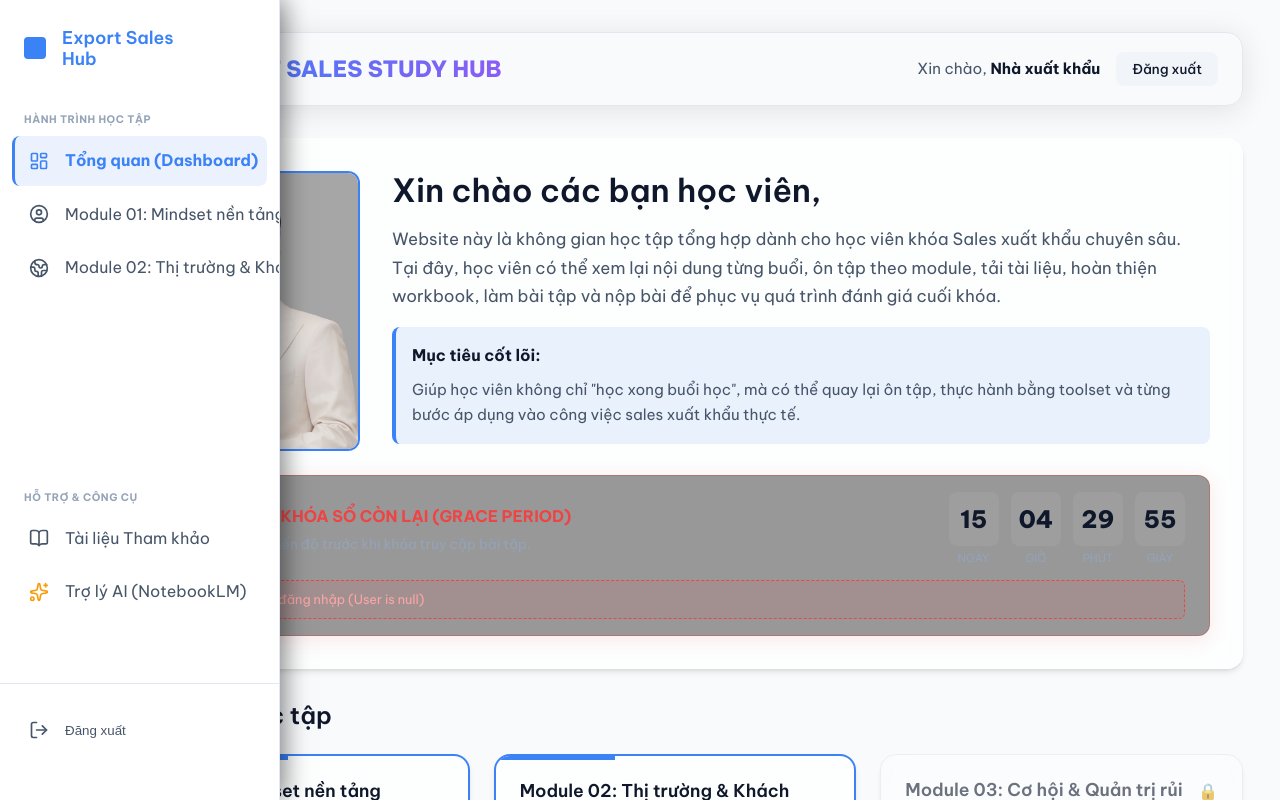
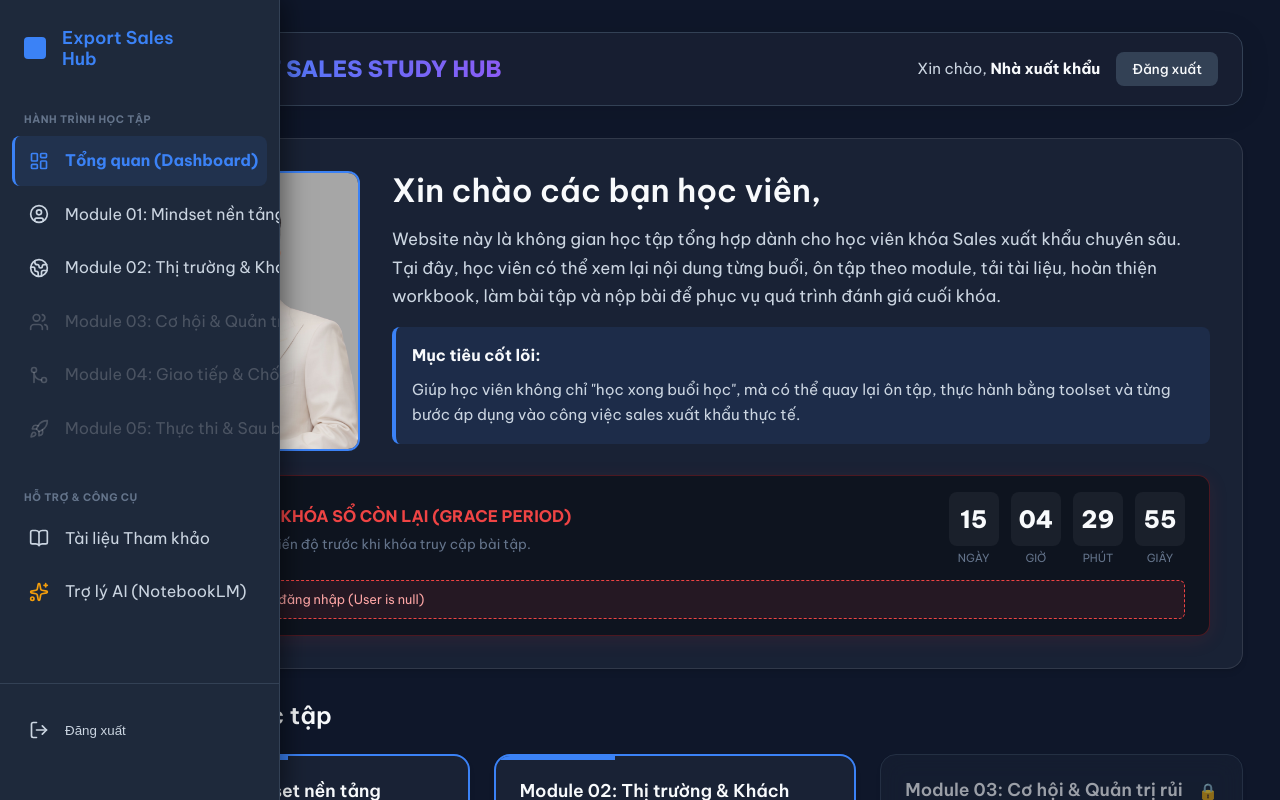
Before and after one commit to nhtrung11794/export-sales-hub, a Next.js app: page / in a window 1280 px wide. Shown: the top 800 px of the page. Built offline with nearby package versions, Linux system fonts and the light colour scheme; no server answers.

Commit message:
style: force dark theme as default globally

```diff
--- a/src/app/globals.css
+++ b/src/app/globals.css
@@ -1,14 +1,14 @@
 @import url('https://fonts.googleapis.com/css2?family=Be+Vietnam+Pro:wght@300;400;500;600;700;800&display=swap');
 
 :root {
-  /* Color Palette - Light Mode */
-  --bg-primary: #f8fafc;
-  --bg-secondary: #ffffff;
-  --bg-tertiary: #f1f5f9;
+  /* Color Palette - Dark Theme Forced (Màu xanh đen) */
+  --bg-primary: #0f172a;
+  --bg-secondary: #1e293b;
+  --bg-tertiary: #334155;
 
-  --text-primary: #0f172a;
-  --text-secondary: #475569;
-  --text-muted: #94a3b8;
+  --text-primary: #f8fafc;
+  --text-secondary: #cbd5e1;
+  --text-muted: #64748b;
 
   --accent-primary: #3b82f6; /* Blue */
   --accent-hover: #2563eb;
@@ -16,14 +16,14 @@
   --accent-warning: #f59e0b; /* Amber */
   --accent-danger: #ef4444; /* Red */
 
-  --border-color: #e2e8f0;
+  --border-color: #334155;
 
   /* Shadows & Effects */
   --shadow-sm: 0 1px 2px 0 rgb(0 0 0 / 0.05);
   --shadow-md: 0 4px 6px -1px rgb(0 0 0 / 0.1), 0 2px 4px -2px rgb(0 0 0 / 0.1);
   --shadow-lg: 0 10px 15px -3px rgb(0 0 0 / 0.1), 0 4px 6px -4px rgb(0 0 0 / 0.1);
-  --glass-bg: rgba(255, 255, 255, 0.7);
-  --glass-border: rgba(255, 255, 255, 0.5);
+  --glass-bg: rgba(30, 41, 59, 0.7);
+  --glass-border: rgba(255, 255, 255, 0.1);
 
   /* Typography */
   --font-sans: 'Be Vietnam Pro', sans-serif;
@@ -33,24 +33,6 @@
   --col-1-width: 30%;
   --col-2-width: 45%;
   --col-3-width: 25%;
-}
-
-@media (prefers-color-scheme: dark) {
-  :root {
-    /* Color Palette - Dark Mode */
-    --bg-primary: #0f172a;
-    --bg-secondary: #1e293b;
-    --bg-tertiary: #334155;
-
-    --text-primary: #f8fafc;
-    --text-secondary: #cbd5e1;
-    --text-muted: #64748b;
-
-    --border-color: #334155;
-
-    --glass-bg: rgba(30, 41, 59, 0.7);
-    --glass-border: rgba(255, 255, 255, 0.1);
-  }
 }
 
 * {
```
